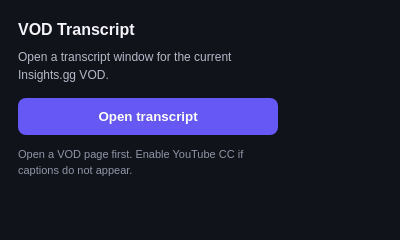
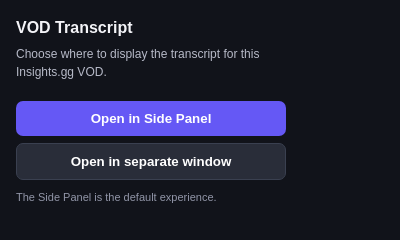
Before and after one commit to DarkonLikesCoffee/insights-vod-transcript, a browser extension: page popup.html in a window 400 px wide. Drawn offline with Linux system fonts and the light colour scheme.

Commit message:
Add Chrome Side Panel transcript mode (popup.html)

```diff
--- a/popup.html
+++ b/popup.html
@@ -5,17 +5,19 @@
   <meta name="viewport" content="width=device-width, initial-scale=1">
   <title>Insights.gg Transcript</title>
   <style>
-    body{margin:0;padding:18px;width:260px;background:#11131a;color:#f4f4f8;font:14px/1.45 Arial,sans-serif}
-    h1{font-size:16px;margin:0 0 8px}p{margin:0 0 14px;color:#b7bac8;font-size:12px}
-    button{width:100%;border:0;border-radius:8px;padding:11px 12px;background:#6558f5;color:white;font-weight:700;cursor:pointer}
-    button:disabled{opacity:.65;cursor:wait}.hint{margin-top:12px;font-size:11px;color:#9296a8}
+    body{margin:0;padding:16px;width:270px;background:#11131a;color:#f4f4f8;font:13px/1.45 Arial,sans-serif}
+    h1{font-size:16px;margin:0 0 7px}p{margin:0 0 13px;color:#b7bac8;font-size:12px}
+    button{width:100%;border:0;border-radius:7px;padding:10px 12px;background:#6558f5;color:white;font-weight:700;cursor:pointer;margin-top:7px}
+    button.secondary{background:#292d39;border:1px solid #3a4050}button:disabled{opacity:.6;cursor:wait}
+    .hint{margin-top:10px;font-size:11px;color:#9296a8;min-height:15px}
   </style>
 </head>
 <body>
   <h1>VOD Transcript</h1>
-  <p>Open a transcript window for the current Insights.gg VOD.</p>
-  <button id="open" type="button">Open transcript</button>
-  <div class="hint" id="hint">Open a VOD page first. Enable YouTube CC if captions do not appear.</div>
+  <p>Choose where to display the transcript for this Insights.gg VOD.</p>
+  <button id="open-sidepanel" type="button">Open in Side Panel</button>
+  <button id="open-window" class="secondary" type="button">Open in separate window</button>
+  <div class="hint" id="hint">The Side Panel is the default experience.</div>
   <script src="popup.js"></script>
 </body>
 </html>
```
